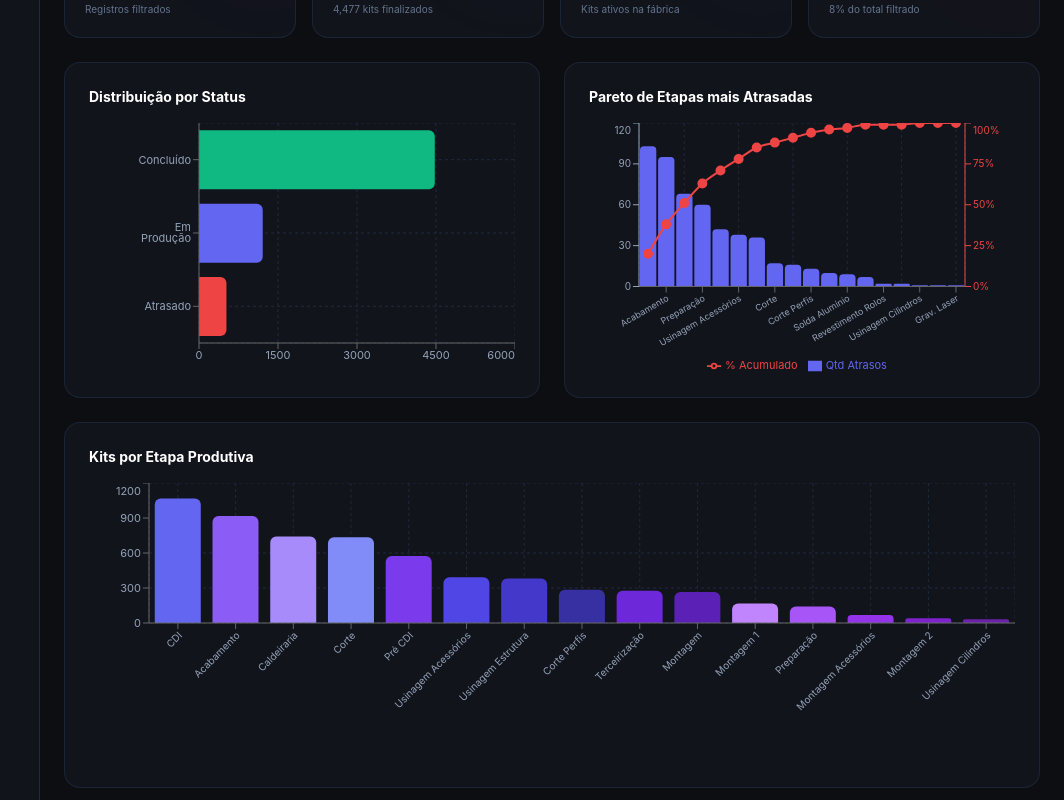
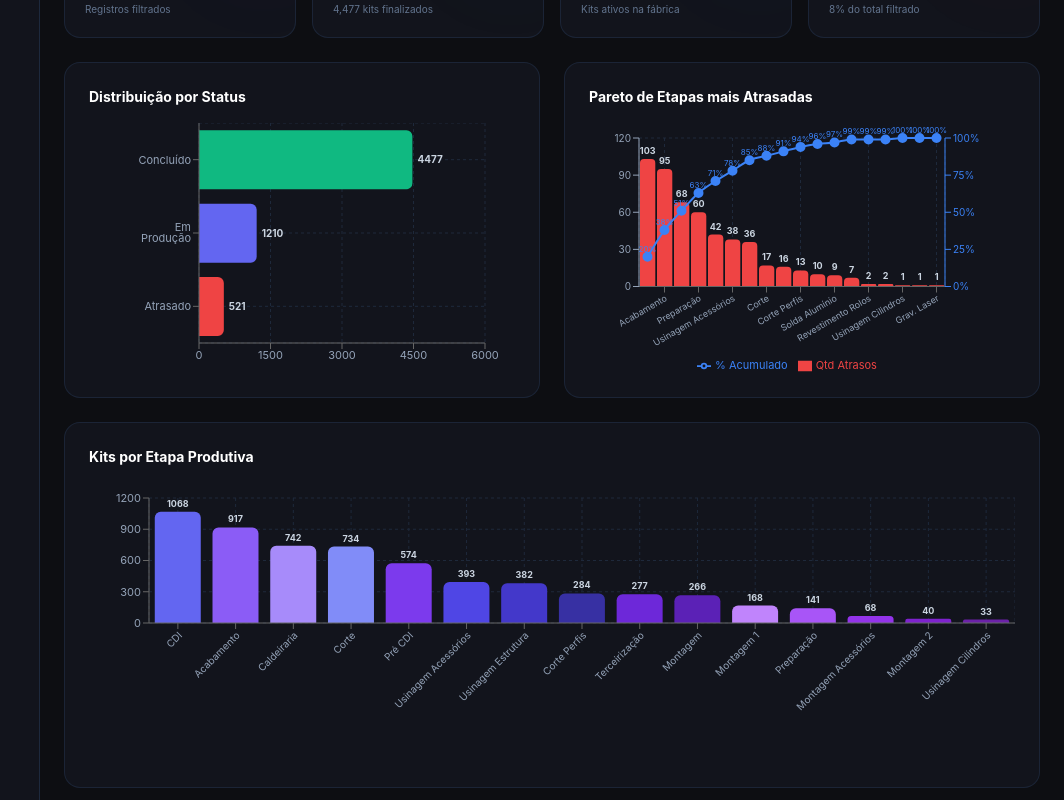
Before and after one commit to stefenon-79/dashboard-pmp, a React (Vite) app: page / in a window 1280 px wide. Shown: the part 320-1120 px from the top of the page, without its empty margins (216-1280 px from the left). Built offline with nearby package versions, Linux system fonts and the light colour scheme.

Commit message:
style: adicionar rotulos nos graficos e ajustar cor das barras do Pareto de atrasos

```diff
--- a/src/App.tsx
+++ b/src/App.tsx
@@ -1,7 +1,7 @@
 import { useState, useMemo } from 'react'
 import {
   BarChart, ComposedChart, Bar, Line, XAxis, YAxis, CartesianGrid, Tooltip, Legend,
-  ResponsiveContainer, Cell
+  ResponsiveContainer, Cell, LabelList
 } from 'recharts'
 import {
   LayoutDashboard, FolderKanban,
@@ -394,12 +394,13 @@ export default function App() {
                 {/* Status chart */}
                 <ChartCard title="Distribuição por Status">
                   <ResponsiveContainer width="100%" height={250}>
-                    <BarChart data={statusChartData} layout="vertical" margin={{ left: 10 }}>
+                    <BarChart data={statusChartData} layout="vertical" margin={{ left: 10, right: 30 }}>
                       <CartesianGrid strokeDasharray="3 3" stroke="#1e293b" />
                       <XAxis type="number" tick={{ fill: '#94a3b8', fontSize: 11 }} />
                       <YAxis type="category" dataKey="name" width={100} tick={{ fill: '#94a3b8', fontSize: 11 }} />
                       <Tooltip content={<CustomTooltip />} />
                       <Bar dataKey="value" name="Kits" radius={[0, 6, 6, 0]}>
+                        <LabelList dataKey="value" position="right" fill="#cbd5e1" fontSize={10} style={{ fontWeight: 'bold' }} />
                         {statusChartData.map((entry, i) => (
                           <Cell key={i} fill={STATUS_COLORS[entry.name] || '#6366f1'} />
                         ))}
@@ -412,15 +413,19 @@ export default function App() {
                 <ChartCard title="Pareto de Etapas mais Atrasadas">
                   {paretoEtapasData.length > 0 ? (
                     <ResponsiveContainer width="100%" height={250}>
-                      <ComposedChart data={paretoEtapasData} margin={{ left: -10, right: -10 }}>
+                      <ComposedChart data={paretoEtapasData} margin={{ left: -10, right: 10, top: 15 }}>
                         <CartesianGrid strokeDasharray="3 3" stroke="#1e293b" />
                         <XAxis dataKey="name" tick={{ fill: '#94a3b8', fontSize: 9 }} angle={-30} textAnchor="end" height={60} />
                         <YAxis yAxisId="left" stroke="#94a3b8" tick={{ fill: '#94a3b8', fontSize: 10 }} label={{ value: 'Qtd Itens', angle: -90, position: 'insideLeft', fill: '#94a3b8', style: { textAnchor: 'middle' }, offset: 0 }} />
-                        <YAxis yAxisId="right" orientation="right" stroke="#ef4444" domain={[0, 100]} unit="%" tick={{ fill: '#ef4444', fontSize: 10 }} />
+                        <YAxis yAxisId="right" orientation="right" stroke="#3b82f6" domain={[0, 100]} unit="%" tick={{ fill: '#3b82f6', fontSize: 10 }} />
                         <Tooltip content={<CustomTooltip />} />
                         <Legend wrapperStyle={{ fontSize: 11, paddingTop: 10 }} />
-                        <Bar yAxisId="left" dataKey="Quantidade" fill="#6366f1" name="Qtd Atrasos" radius={[4, 4, 0, 0]} barSize={20} />
-                        <Line yAxisId="right" type="monotone" dataKey="Pct Acumulado" name="% Acumulado" stroke="#ef4444" strokeWidth={2} dot={{ fill: '#ef4444', r: 4 }} activeDot={{ r: 6 }} />
+                        <Bar yAxisId="left" dataKey="Quantidade" fill="#ef4444" name="Qtd Atrasos" radius={[4, 4, 0, 0]} barSize={20}>
+                          <LabelList dataKey="Quantidade" position="top" fill="#cbd5e1" fontSize={9} style={{ fontWeight: 'bold' }} />
+                        </Bar>
+                        <Line yAxisId="right" type="monotone" dataKey="Pct Acumulado" name="% Acumulado" stroke="#3b82f6" strokeWidth={2} dot={{ fill: '#3b82f6', r: 4 }} activeDot={{ r: 6 }}>
+                          <LabelList dataKey="Pct Acumulado" position="top" fill="#3b82f6" fontSize={8} formatter={(val: any) => `${val}%`} />
+                        </Line>
                       </ComposedChart>
                     </ResponsiveContainer>
                   ) : (
@@ -434,12 +439,13 @@ export default function App() {
               {/* Etapa chart - full width */}
               <ChartCard title="Kits por Etapa Produtiva">
                 <ResponsiveContainer width="100%" height={280}>
-                  <BarChart data={etapaChartData} margin={{ bottom: 60 }}>
+                  <BarChart data={etapaChartData} margin={{ bottom: 60, top: 15 }}>
                     <CartesianGrid strokeDasharray="3 3" stroke="#1e293b" />
                     <XAxis dataKey="name" tick={{ fill: '#94a3b8', fontSize: 10 }} angle={-45} textAnchor="end" height={80} />
                     <YAxis tick={{ fill: '#94a3b8', fontSize: 11 }} />
                     <Tooltip content={<CustomTooltip />} />
                     <Bar dataKey="value" name="Kits" radius={[6, 6, 0, 0]}>
+                      <LabelList dataKey="value" position="top" fill="#cbd5e1" fontSize={9} style={{ fontWeight: 'bold' }} />
                       {etapaChartData.map((_, i) => (
                         <Cell key={i} fill={CHART_COLORS[i % CHART_COLORS.length]} />
                       ))}
@@ -520,14 +526,17 @@ export default function App() {
               <ChartCard title={`Lead Time por ${ltGroupBy === 'cliente' ? 'Cliente' : ltGroupBy === 'conjGeral' ? 'Conjunto Geral' : 'Equipamento'} (semanas)`}>
                 {leadTimeData.length > 0 ? (
                   <ResponsiveContainer width="100%" height={Math.max(300, leadTimeData.length * 40)}>
-                    <BarChart data={leadTimeData} layout="vertical" margin={{ left: 20 }}>
+                    <BarChart data={leadTimeData} layout="vertical" margin={{ left: 20, right: 30 }}>
                       <CartesianGrid strokeDasharray="3 3" stroke="#1e293b" />
                       <XAxis type="number" tick={{ fill: '#94a3b8', fontSize: 11 }} label={{ value: 'Semanas', position: 'insideBottom', offset: -5, fill: '#64748b', fontSize: 11 }} />
                       <YAxis type="category" dataKey="name" width={180} tick={{ fill: '#94a3b8', fontSize: 10 }} />
                       <Tooltip content={<CustomTooltip />} />
                       <Legend wrapperStyle={{ fontSize: 12, color: '#94a3b8' }} />
-                      <Bar dataKey="ltProgramado" name="LT Programado" fill="#6366f1" radius={[0, 4, 4, 0]} barSize={14} />
+                      <Bar dataKey="ltProgramado" name="LT Programado" fill="#6366f1" radius={[0, 4, 4, 0]} barSize={14}>
+                        <LabelList dataKey="ltProgramado" position="right" fill="#cbd5e1" fontSize={8} style={{ fontWeight: 'bold' }} />
+                      </Bar>
                       <Bar dataKey="ltRealizado" name="LT Realizado" radius={[0, 4, 4, 0]} barSize={14}>
+                        <LabelList dataKey="ltRealizado" position="right" fill="#cbd5e1" fontSize={8} style={{ fontWeight: 'bold' }} />
                         {leadTimeData.map((entry, i) => (
                           <Cell key={i} fill={entry.desvio > 0 ? '#ef4444' : '#10b981'} />
                         ))}
```
